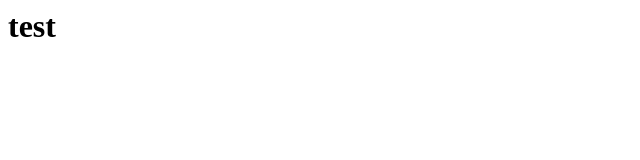
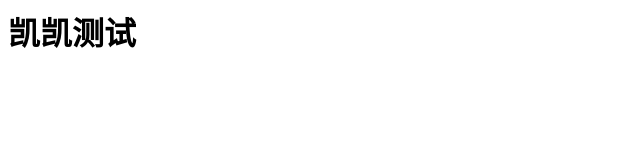
Before and after one commit to kkflyer/kkflyer.gethub.io, a plain HTML site: page index.html in a window 1280 px wide. Shown: the whole page, without its empty margins (0-640 px from the left). Drawn offline with Linux system fonts and the light colour scheme.

Commit message:
Update index.html

```diff
--- a/index.html
+++ b/index.html
@@ -1 +1 @@
-<h1>test</h1>
+<h1>凯凯测试</h1>
```
